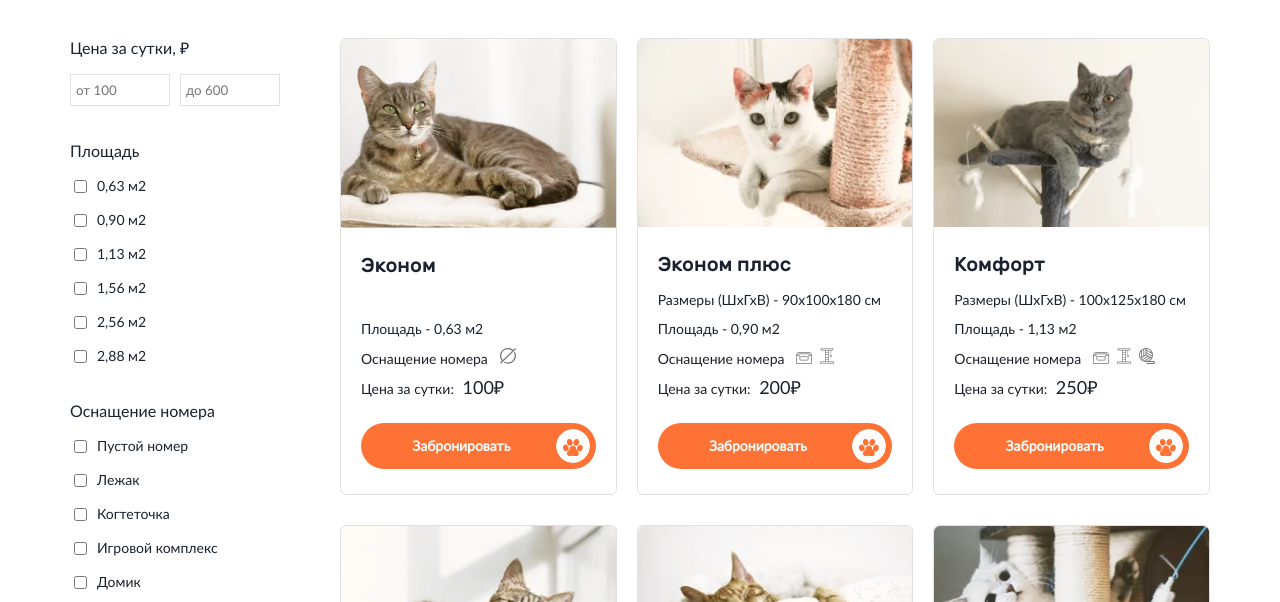
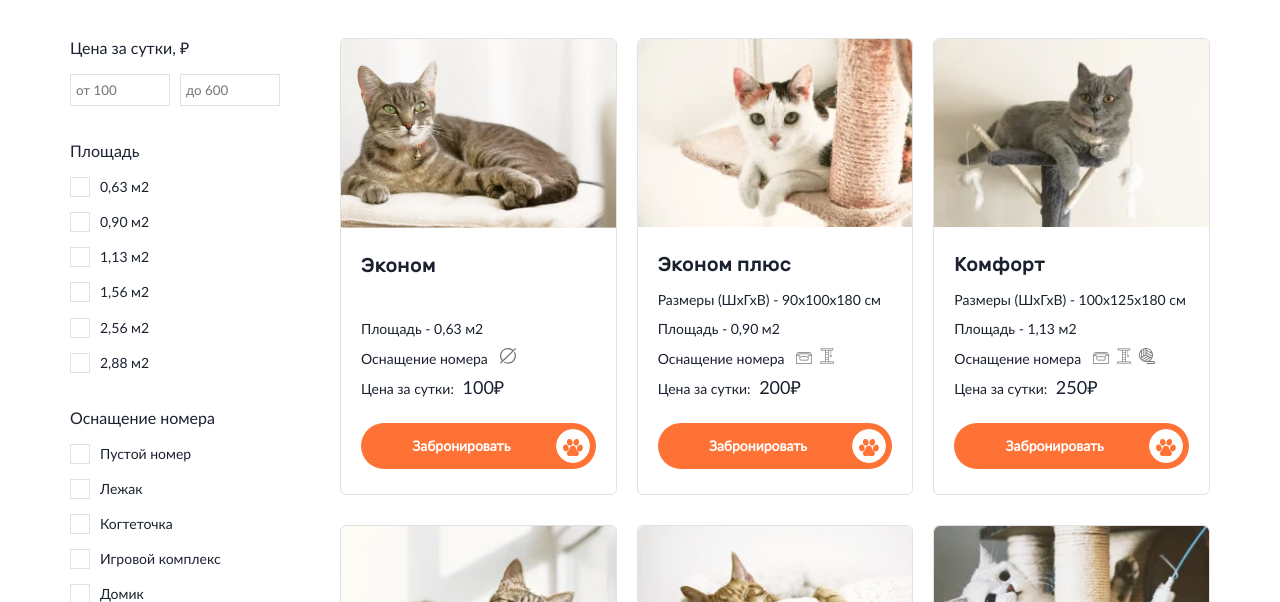
Before and after one commit to lenaryan/kittens, a website: page index.html in a window 1280 px wide. Shown: the part 198-800 px from the top of the page. Drawn offline with Linux system fonts and the light colour scheme.

Commit message:
added styles for checkboxes

```diff
--- a/index.html
+++ b/index.html
@@ -46,21 +46,45 @@
 
                     <div class="filter__block filter__block--square">
                         <p class="filter__title">Площадь</p>
-                        <label class="filter__label"><input type="checkbox" class="filter__check" data-square="0.63">0,63 м2</label>
-                        <label class="filter__label"><input type="checkbox" class="filter__check" data-square="0.90">0,90 м2</label>
-                        <label class="filter__label"><input type="checkbox" class="filter__check" data-square="1.13">1,13 м2</label>
-                        <label class="filter__label"><input type="checkbox" class="filter__check" data-square="1.56">1,56 м2</label>
-                        <label class="filter__label"><input type="checkbox" class="filter__check" data-square="2.56">2,56 м2</label>
-                        <label class="filter__label"><input type="checkbox" class="filter__check" data-square="2.88">2,88 м2</label>
+                        <label class="filter__label">
+                            <div class="filter__check-wrap">
+                                <input type="checkbox" class="filter__check" data-square="0.63">
+                            </div>
+                            0,63 м2</label>
+                        <label class="filter__label">
+                            <div class="filter__check-wrap"><input type="checkbox" class="filter__check" data-square="0.90"></div>
+                            0,90 м2</label>
+                        <label class="filter__label">
+                            <div class="filter__check-wrap"><input type="checkbox" class="filter__check" data-square="1.13"></div>
+                            1,13 м2</label>
+                        <label class="filter__label">
+                            <div class="filter__check-wrap"><input type="checkbox" class="filter__check" data-square="1.56"></div>
+                            1,56 м2</label>
+                        <label class="filter__label">
+                            <div class="filter__check-wrap"><input type="checkbox" class="filter__check" data-square="2.56"></div>
+                            2,56 м2</label>
+                        <label class="filter__label">
+                            <div class="filter__check-wrap"><input type="checkbox" class="filter__check" data-square="2.88"></div>
+                            2,88 м2</label>
                     </div>
 
                     <div class="filter__block filter__block--equip">
                         <p class="filter__title">Оснащение номера</p>
-                        <label class="filter__label"><input type="checkbox" class="filter__check" data-equip="0">Пустой номер</label>
-                        <label class="filter__label"><input type="checkbox" class="filter__check" data-equip="1">Лежак</label>
-                        <label class="filter__label"><input type="checkbox" class="filter__check" data-equip="2">Когтеточка</label>
-                        <label class="filter__label"><input type="checkbox" class="filter__check" data-equip="3">Игровой комплекс</label>
-                        <label class="filter__label"><input type="checkbox" class="filter__check" data-equip="4">Домик</label>
+                        <label class="filter__label">
+                            <div class="filter__check-wrap"><input type="checkbox" class="filter__check" data-equip="0"></div>
+                            Пустой номер</label>
+                        <label class="filter__label">
+                            <div class="filter__check-wrap"><input type="checkbox" class="filter__check" data-equip="1"></div>
+                                Лежак</label>
+                        <label class="filter__label">
+                            <div class="filter__check-wrap"><input type="checkbox" class="filter__check" data-equip="2"></div>
+                                Когтеточка</label>
+                        <label class="filter__label">
+                            <div class="filter__check-wrap"><input type="checkbox" class="filter__check" data-equip="3"></div>
+                                Игровой комплекс</label>
+                        <label class="filter__label">
+                            <div class="filter__check-wrap"><input type="checkbox" class="filter__check" data-equip="4"></div>
+                                Домик</label>
                     </div>
 
                     <div class="filter__btns">
--- a/src/css/main.css
+++ b/src/css/main.css
@@ -48,8 +48,31 @@ main {
     cursor: pointer;
 }
 
-.filter__check {
+.filter__check-wrap {
     margin-right: 10px;
+    position: relative;
+}
+
+.filter__check-wrap:after {
+    content: '';
+    display: block;
+    position: absolute;
+    top: 0;
+    left: 0;
+    background-color: white;
+    width: 18px;
+    height: 18px;
+    border: 1px solid #e1e1e1;
+}
+
+.filter__check-wrap--checked:after {
+    background-repeat: no-repeat;
+    background-position: center;
+    background-image: url(/src/img/black-tick.svg);
+}
+
+.filter__check:focus {
+    outline-offset: 5px;
 }
 
 .filter__btn {
--- a/src/js/main.js
+++ b/src/js/main.js
@@ -150,3 +150,12 @@ document.addEventListener('DOMContentLoaded', function() {
         });
     })
 })
+
+//add class for custom check-uncheck checkboxes
+document.addEventListener('DOMContentLoaded', function() {
+    document.querySelectorAll('.filter__check').forEach(filterCheck => {
+        filterCheck.addEventListener('click', () => {
+            filterCheck.parentNode.classList.toggle('filter__check-wrap--checked');
+        })
+    })
+})
```
Also changed, not shown: build/css/style.css, build/js/script.js, src/img/black-tick.svg (added).
